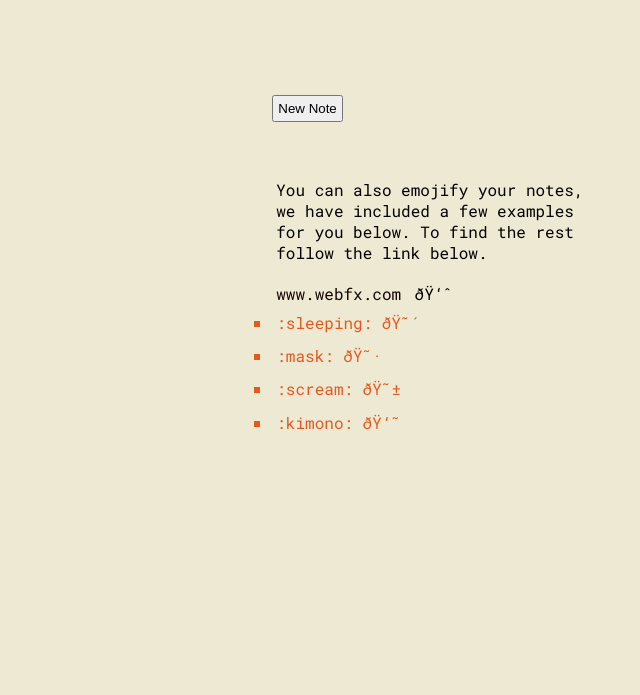
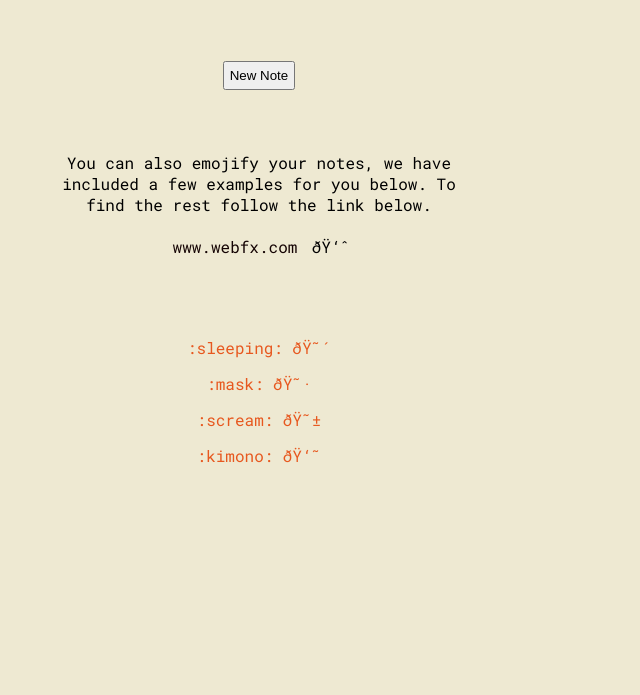
Before and after one commit to Jessocxz98/Murder-she-note, a website: page index.html in a window 1280 px wide. Shown: the part 105-800 px from the top of the page, without its empty margins (398-1038 px from the left). Drawn offline with Linux system fonts and the light colour scheme.

Commit message:
centered css

```diff
--- a/index.html
+++ b/index.html
@@ -30,7 +30,7 @@
     </p>
 
 
-    <p>
+    <p id="intro-box">
       You can also emojify your notes, we have included a few examples for you below.
       To find the rest follow the link below. </p>
       <a href="https://www.webfx.com/tools/emoji-cheat-sheet/" target="_blank">www.webfx.com</a> 👈
--- a/interface.js
+++ b/interface.js
@@ -35,25 +35,22 @@ document.addEventListener("DOMContentLoaded", () => {
     createNotesList();
   }
 
-  document.querySelector('#test-list').addEventListener('click', () => {
-    createNotesList();
-  })
 
 
   function createNotesList() {
     let abbrArr = notes.notebook.testDisplayAbbreviatedNote()
-    console.log(abbrArr)
-
-      let li = document.createElement('li'),
-      link = document.createElement('a'),
-      description = `${abbrArr[abbrArr.length-1]}`;
+    // console.log(abbrArr)
+      let currentArr = arr[arr.length-1];
+        let li = document.createElement('li'),
+        link = document.createElement('a'),
+        description = `${abbrArr[abbrArr.length-1]}`;
 
       (link.textContent = description),
       (link.href = '#'),
       (link.id = description);
 
     link.addEventListener('click', (e) => {
-      displayNote(arr[arr.length-1]);
+      displayNote(currentArr);
       e.preventDefault();
     });
 
--- a/styles.css
+++ b/styles.css
@@ -1,11 +1,10 @@
-
 @import url("https://fonts.googleapis.com/css2?family=Roboto+Mono&display=swap");
 
 body {
-  font-family: 'Roboto Mono', monospace;
+  font-family: "Roboto Mono", monospace;
   background-color: rgb(238, 233, 210);
+  margin: auto;
 }
-
 
 .button {
   margin: auto;
@@ -17,12 +16,17 @@ body {
   margin: auto;
 }
 
+.container1 {
+  margin: auto;
+  text-align: center;
+}
+
 .nav {
   display: flex;
   justify-content: space-between;
   flex-wrap: wrap;
-  width: 80%;
-  margin: 25px 0;
+  width: 60%;
+  margin: 10px 0;
 }
 
 .display-notes {
@@ -37,10 +41,14 @@ body {
 }
 
 .center {
-    margin: auto;
+  margin-left: 10%;
+  text-align: center;
   width: 50%;
 }
 
+#intro-box {
+  text-align: center;
+}
 .page {
   display: none;
 }
@@ -49,18 +57,18 @@ body {
   display: block;
 }
 
-}
-
 h1 {
   color: rgb(33, 33, 35);
-    margin-left: 10px;
+  margin: 70;
+  text-align: center;
 }
 
 ul {
-  list-style-type: square;
-  color:rgb(231, 88, 31);
+  color: rgb(231, 88, 31);
   margin: 0;
-  padding: 0;
+  padding: 70px 0;
+  text-align: center;
+  list-style-type: none;
 }
 
 ul.list-array {
```
Lines whose indentation alone changed are shown as unchanged.
